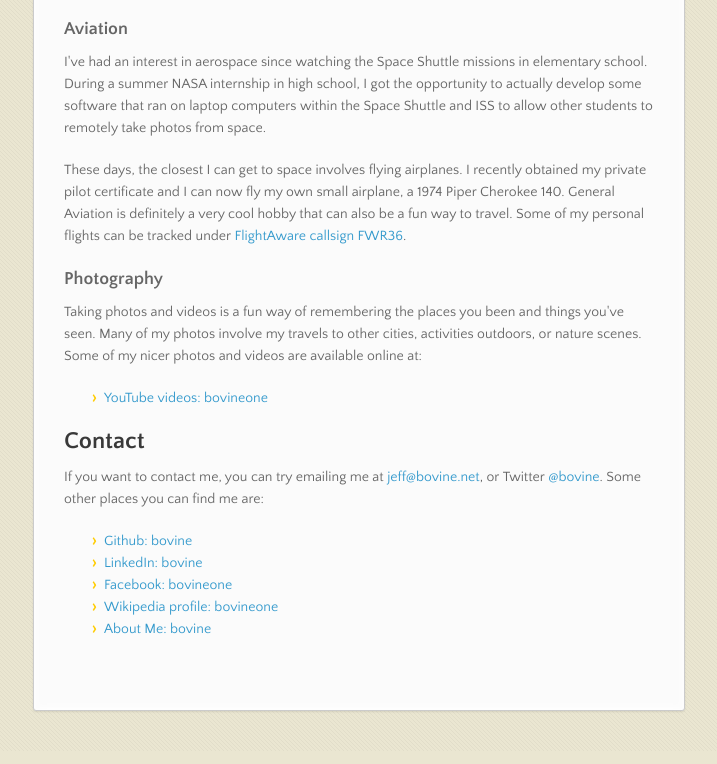
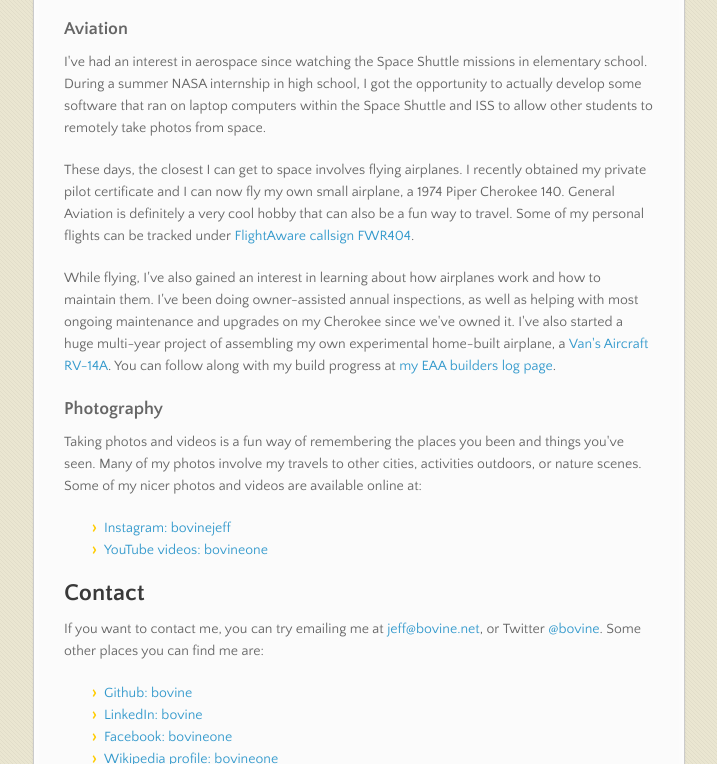
Before and after one commit to bovine/bovine.github.io, a plain HTML site: page index.html in a window 1280 px wide. Shown: the part 1221-1985 px from the top of the page, without its empty margins (282-999 px from the left). Drawn offline with nearby package versions, Linux system fonts and the light colour scheme.

Commit message:
Update index.html

```diff
--- a/index.html
+++ b/index.html
@@ -37,7 +37,7 @@
 
 <p>My name is Jeff and you've found my little hideout on the Internet.  </p>
 
-<p>Some people know me online as "bovine" or sometimes just "cow". I have been living in Texas since i moved to Austin in 2000. In early 2005 I bought my first house, known as the "cowhouse", which I share with other housemates.</p>
+<p>Some people know me online as "bovine" or sometimes just "cow". I have been living in Texas since i moved to Austin in 2000. My house, known by many as the "cowhouse", has been where we used to regularly host <a href="http://nucleartaco.com/">Nuclear Taco</a> parties.</p>
 
 <h2>
 <a name="about-me" class="anchor" href="#about-me"><span class="octicon octicon-link"></span></a>About me</h2>
@@ -57,7 +57,9 @@ I am a science-fiction fan and an advocate of space-exploration. Only by pushing
 
 <p>I've had an interest in aerospace since watching the Space Shuttle missions in elementary school.  During a summer NASA internship in high school, I got the opportunity to actually develop some software that ran on laptop computers within the Space Shuttle and ISS to allow other students to remotely take photos from space.</p>
 
-<p>These days, the closest I can get to space involves flying airplanes.  I recently obtained my private pilot certificate and I can now fly my own small airplane, a 1974 Piper Cherokee 140.  General Aviation is definitely a very cool hobby that can also be a fun way to travel.  Some of my personal flights can be tracked under <a href="http://flightaware.com/live/flight/FWR36">FlightAware callsign FWR36</a>.</p>
+<p>These days, the closest I can get to space involves flying airplanes.  I recently obtained my private pilot certificate and I can now fly my own small airplane, a 1974 Piper Cherokee 140.  General Aviation is definitely a very cool hobby that can also be a fun way to travel.  Some of my personal flights can be tracked under <a href="http://flightaware.com/live/flight/FWR404">FlightAware callsign FWR404</a>.</p>
+
+<p>While flying, I've also gained an interest in learning about how airplanes work and how to maintain them. I've been doing owner-assisted annual inspections, as well as helping with most ongoing maintenance and upgrades on my Cherokee since we've owned it. I've also started a huge multi-year project of assembling my own experimental home-built airplane, a <a href="https://www.vansaircraft.com/rv-14/">Van's Aircraft RV-14A</a>. You can follow along with my build progress at <a href="https://eaabuilderslog.org/?blproject&proj=7tKIbGFX9">my EAA builders log page</a>.</p>
 
 <h3>
 <a name="photography" class="anchor" href="#photography"><span class="octicon octicon-link"></span></a>Photography</h3>
@@ -65,7 +67,8 @@ I am a science-fiction fan and an advocate of space-exploration. Only by pushing
 <p>Taking photos and videos is a fun way of remembering the places you been and things you've seen.  Many of my photos involve my travels to other cities, activities outdoors, or nature scenes.  Some of my nicer photos and videos are available online at:</p>
 
 <ul>
-<li><a href="http://www.youtube.com/bovineone">YouTube videos: bovineone</a></li>
+<li><a href="https://www.instagram.com/bovinejeff">Instagram: bovinejeff</a></li>
+<li><a href="https://www.youtube.com/bovineone">YouTube videos: bovineone</a></li>
 </ul><h2>
 <a name="contact" class="anchor" href="#contact"><span class="octicon octicon-link"></span></a>Contact</h2>
 
```
